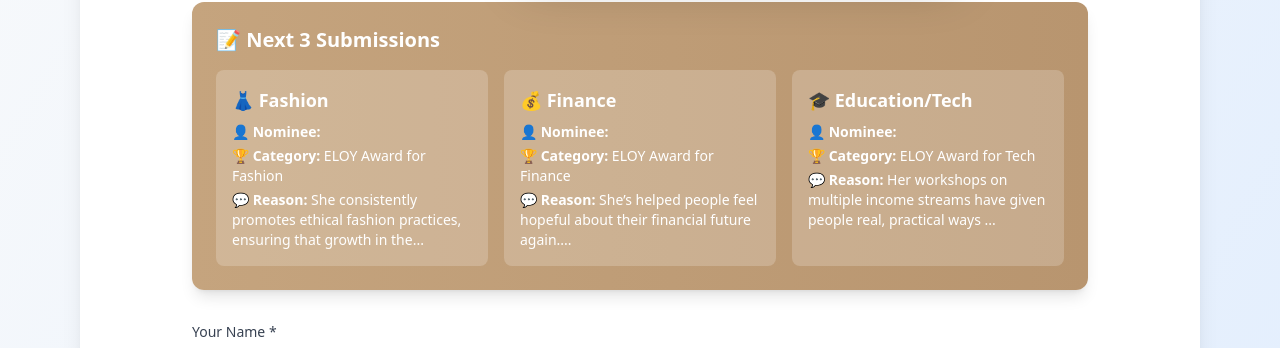
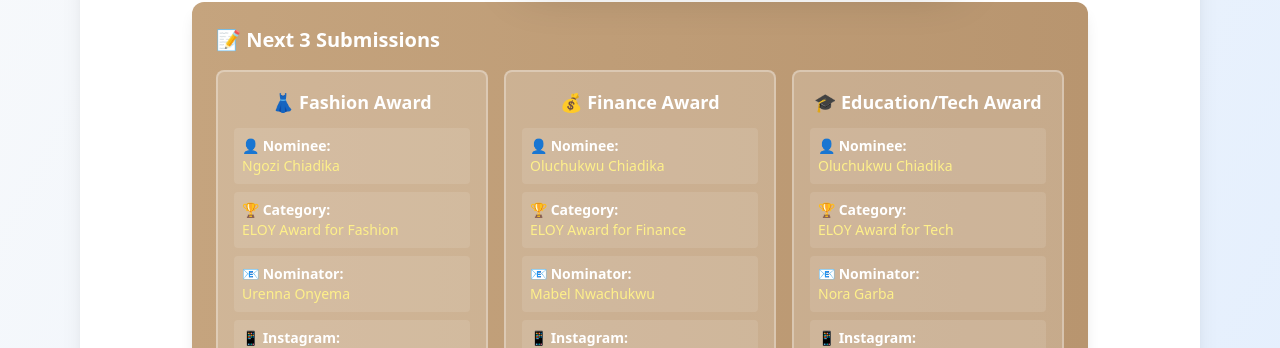
Before and after one commit to D-o-v/eaward, a React (Vite) app: page / in a window 1280 px wide. Both pictures are taken after a click on the button "🚀 START AUTO NOMINATIONS". Shown: the part 446-794 px from the top of the page. Built offline with nearby package versions, Linux system fonts and the light colour scheme; no server answers; the HTML template or start-up script is replaced by a standard one.

Commit message:
Fix frontend display to show correct nominee details for all 3 submissions

```diff
--- a/src/components/NominationForm.jsx
+++ b/src/components/NominationForm.jsx
@@ -130,19 +130,39 @@
           <h3 className="text-xl font-bold mb-4 flex items-center gap-2">
             📝 Next 3 Submissions
           </h3>
-          <div className="grid grid-cols-1 md:grid-cols-3 gap-4">
+          <div className="grid grid-cols-1 lg:grid-cols-3 gap-4">
             {currentSubmissions.map((submission, index) => (
-              <div key={index} className="bg-white bg-opacity-20 p-4 rounded-lg">
-                <div className="font-bold text-lg mb-2">
-                  {index === 0 ? '👗 Fashion' : index === 1 ? '💰 Finance' : '🎓 Education/Tech'}
+              <div key={index} className="bg-white bg-opacity-20 p-4 rounded-lg border-2 border-white border-opacity-30">
+                <div className="font-bold text-lg mb-3 text-center">
+                  {index === 0 ? '👗 Fashion Award' : index === 1 ? '💰 Finance Award' : '🎓 Education/Tech Award'}
                 </div>
-                <div className="text-sm space-y-1">
-                  <div><strong>👤 Nominee:</strong> {submission.firstName} {submission.lastName}</div>
-                  <div><strong>🏆 Category:</strong> {submission.category}</div>
-                  <div><strong>💬 Reason:</strong> {submission.reason?.substring(0, 80)}...</div>
+                <div className="text-sm space-y-2">
+                  <div className="bg-white bg-opacity-10 p-2 rounded">
+                    <strong>👤 Nominee:</strong><br/>
+                    <span className="text-yellow-200">{submission.nominee_first} {submission.nominee_last}</span>
+                  </div>
+                  <div className="bg-white bg-opacity-10 p-2 rounded">
+                    <strong>🏆 Category:</strong><br/>
+                    <span className="text-yellow-200">{submission.category}</span>
+                  </div>
+                  <div className="bg-white bg-opacity-10 p-2 rounded">
+                    <strong>📧 Nominator:</strong><br/>
+                    <span className="text-yellow-200">{submission.nominator_first} {submission.nominator_last}</span>
+                  </div>
+                  <div className="bg-white bg-opacity-10 p-2 rounded">
+                    <strong>📱 Instagram:</strong><br/>
+                    <span className="text-yellow-200 text-xs break-all">{submission.nominee_instagram}</span>
+                  </div>
+                  <div className="bg-white bg-opacity-10 p-2 rounded">
+                    <strong>💬 Reason:</strong><br/>
+                    <span className="text-yellow-200 text-xs leading-relaxed">{submission.reason?.substring(0, 120)}...</span>
+                  </div>
                 </div>
               </div>
             ))}
+          </div>
+          <div className="mt-4 text-center text-sm opacity-90">
+            <p>✨ These 3 nominations will be submitted automatically when the countdown reaches 0</p>
           </div>
         </div>
       )}
```
